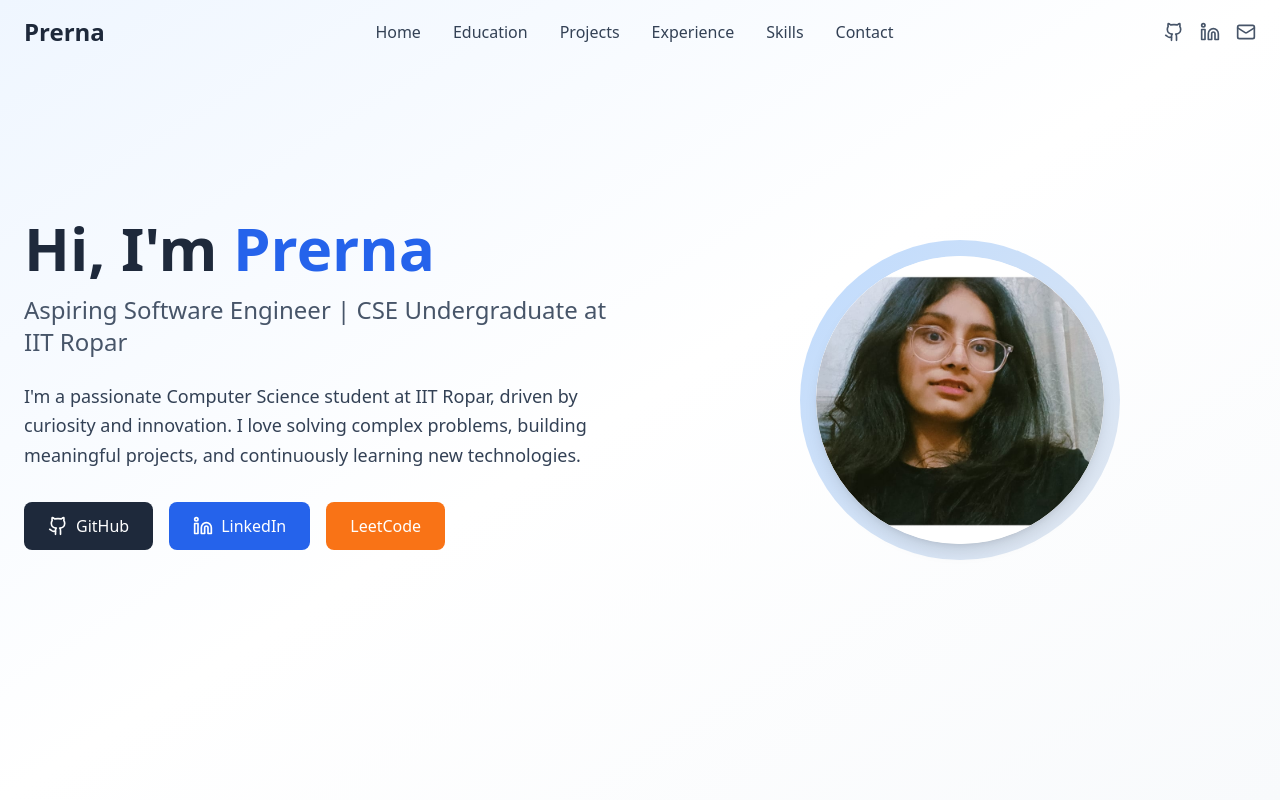
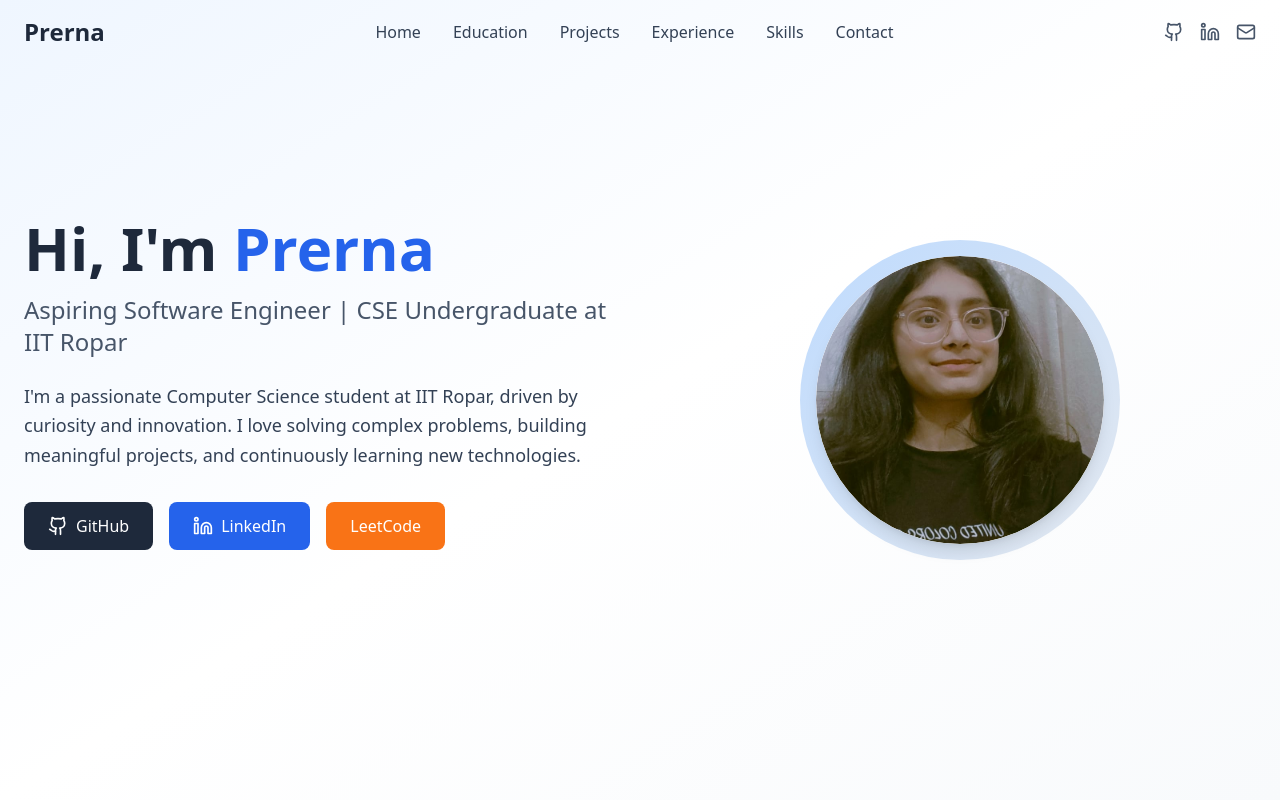
Before and after one commit to Prerna24122005/prerna-portfolio, a React (Vite) app: page / in a window 1280 px wide. Shown: the top 800 px of the page. Built offline with nearby package versions, Linux system fonts and the light colour scheme.

Commit message:
Update Hero.tsx

```diff
--- a/src/components/Hero.tsx
+++ b/src/components/Hero.tsx
@@ -52,7 +52,7 @@ const Hero = () => {
             <div className="w-80 h-80 bg-gradient-to-br from-blue-200 to-slate-200 rounded-full flex items-center justify-center animate-fade-in p-4">
               <div className="w-72 h-72 bg-white rounded-full flex items-center justify-center shadow-lg overflow-hidden">
                 <img
-                  src="/lovable-uploads/95f76517-f5a1-4eda-95fb-4e668d647f4c.png"
+                  src="/lovable-uploads/my.jpg"
                   alt="Prerna's Profile Picture"
                   className="w-full h-full object-cover rounded-full"
                 />
```
